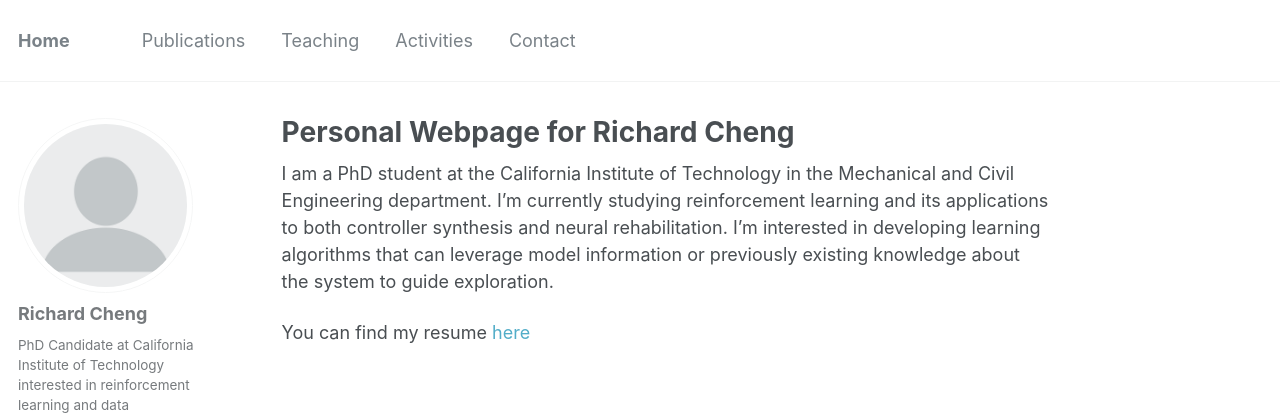
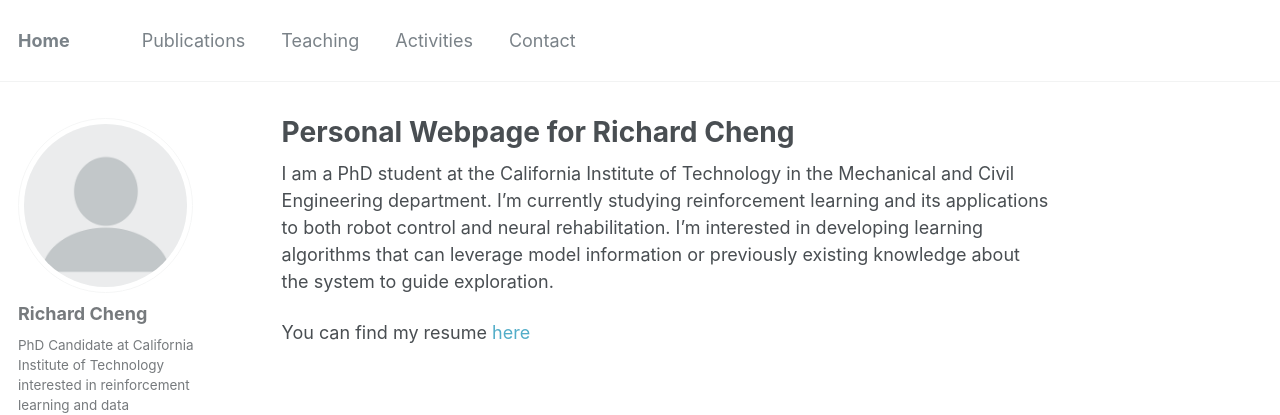
Before and after one commit to rcheng805/rcheng805.github.io, a Jekyll site: the page built from _pages/about.md, in a window 1280 px wide. Shown: the top 415 px of the page. Built offline with Jekyll 4.4.1, drawn with Linux system fonts in a browser that asks for light colours; some web fonts are replaced.

Commit message:
Update about.md

```diff
--- a/_pages/about.md
+++ b/_pages/about.md
@@ -8,6 +8,6 @@ redirect_from:
   - /about.html
 ---
 
-I am a PhD student at the California Institute of Technology in the Mechanical and Civil Engineering department. I'm currently studying reinforcement learning and its applications to both controller synthesis and neural rehabilitation. I'm interested in developing learning algorithms that can leverage model information or previously existing knowledge about the system to guide exploration.
+I am a PhD student at the California Institute of Technology in the Mechanical and Civil Engineering department. I'm currently studying reinforcement learning and its applications to both robot control and neural rehabilitation. I'm interested in developing learning algorithms that can leverage model information or previously existing knowledge about the system to guide exploration.
 
 You can find my resume [here](https://rcheng805.github.io/files/cv.pdf)
```
